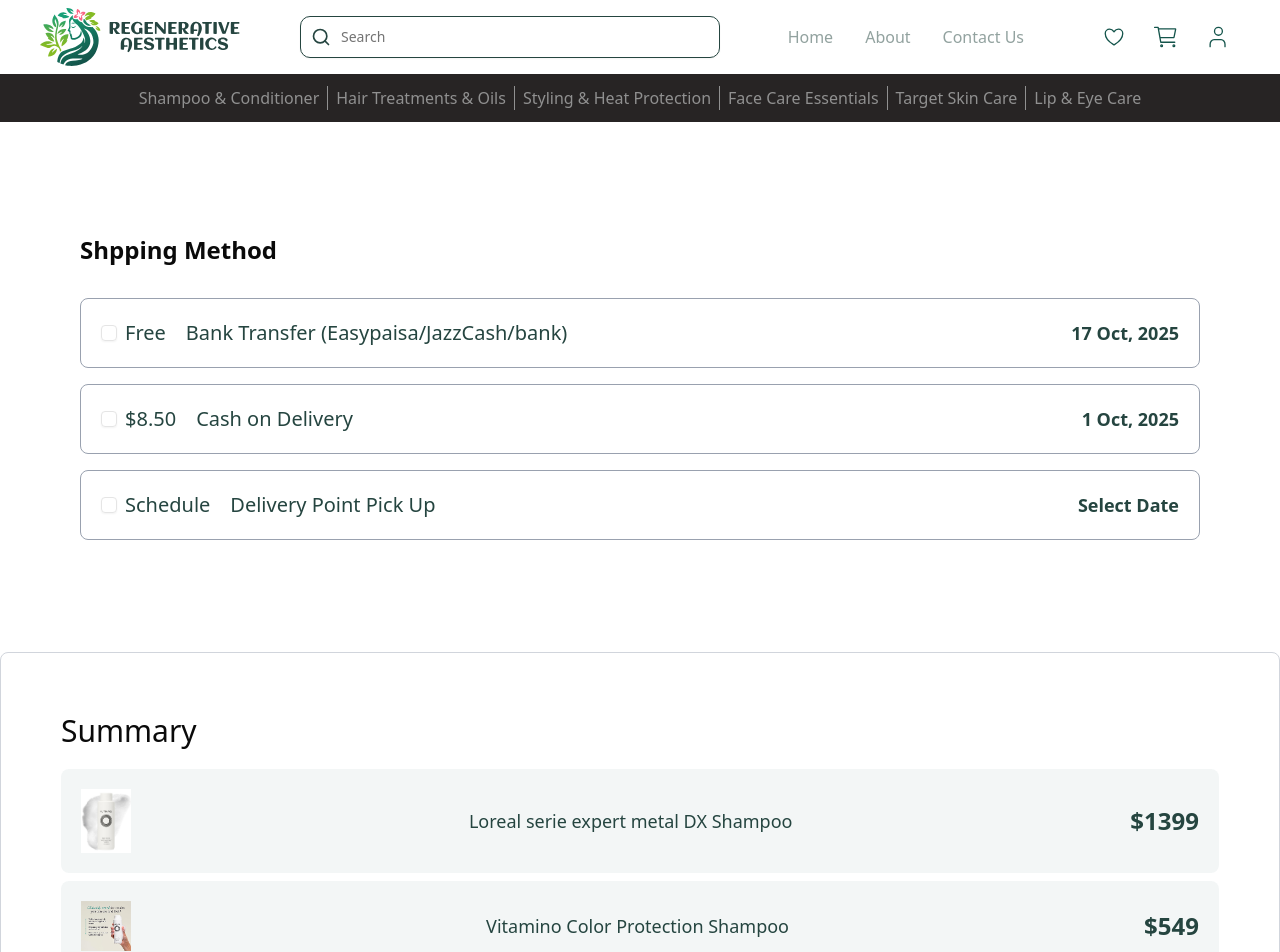
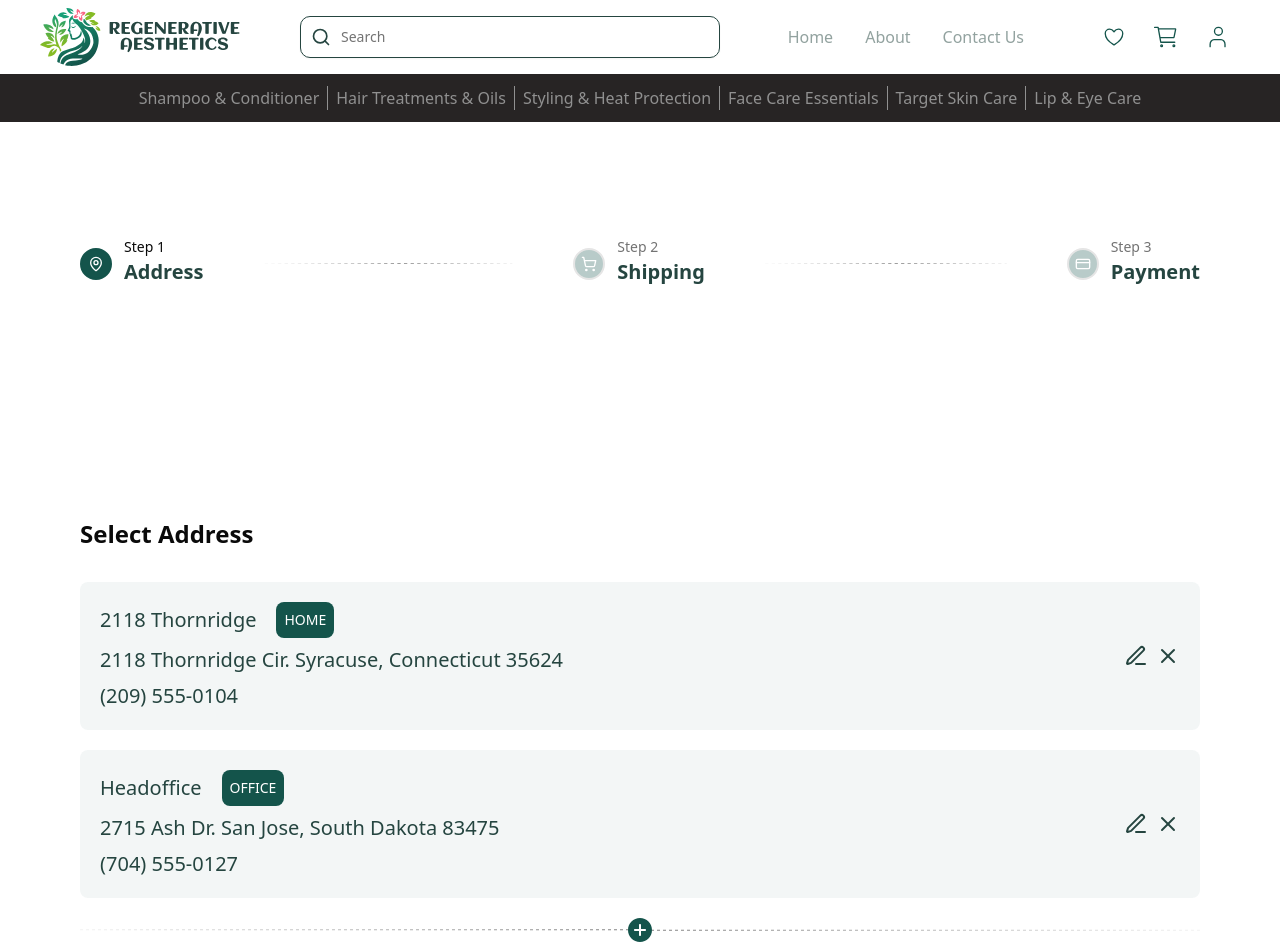
Before and after one commit to FaizanAli-io/Regenerative-Aesthetics-FE, a Next.js app in the folder frontend/: page /payment in a window 1280 px wide. Shown: the top 952 px of the page. Built offline with nearby package versions, Linux system fonts and the light colour scheme.

Commit message:
Complete payment page.

```diff
--- /dev/null
+++ b/frontend/app/components/Stepper.tsx
@@ -0,0 +1,86 @@
+'use client';
+import { Check } from 'lucide-react';
+import { cn } from '@/lib/utils';
+
+interface StepperProps {
+  steps: {
+    id: string;
+    label: string;
+    text: string;
+    icon?: React.ReactNode;
+  }[];
+  activeStep: number;
+  onStepClick?: (step: number) => void;
+  className?: string;
+}
+
+function Stepper({ steps, activeStep, onStepClick, className }: StepperProps) {
+  return (
+    <div className={cn('w-full', className)}>
+      <ol className='flex items-center w-full'>
+        {steps.map((step, index) => {
+          const isActive = activeStep === index;
+          const isCompleted = activeStep > index;
+          const isLast = index === steps.length - 1;
+
+          return (
+            <li
+              key={step.id}
+              className={cn('flex items-center', !isLast && 'w-full')}
+            >
+              <div className='flex  items-center space-x-3'>
+                <button
+                  type='button'
+                  onClick={() => onStepClick?.(index)}
+                  className={cn(
+                    'flex items-center justify-center w-8 h-8 rounded-full border-2 shrink-0',
+                    isActive &&
+                      'border-primary-variant2 bg-primary-variant2 text-primary-variant2-foreground',
+                    isCompleted &&
+                      'border-primary-variant2 bg-primary-variant2 text-primary-variant2-foreground',
+                    !isActive && !isCompleted && 'bg-primary-variant2/30'
+                  )}
+                  aria-current={isActive ? 'step' : undefined}
+                >
+                  {step.icon}
+                </button>
+
+                <div className='mt-2 text-left -translate-y-2'>
+                  <span
+                    className={cn(
+                      'text-sm font-medium',
+                      isActive && 'text-foreground',
+                      isCompleted && 'text-foreground',
+                      !isActive && !isCompleted && 'text-muted-foreground'
+                    )}
+                  >
+                    {step.label}
+                  </span>
+                  <p className=' text-xl font-semibold text-primary-darker'>
+                    {step.text}
+                  </p>
+                </div>
+              </div>
+
+              {!isLast && (
+                // <div
+                //   className={cn(
+                //     'w-full h-0.5 mx-2',
+                //     isCompleted ? 'bg-red-500' : 'bg-muted-foreground/30'
+                //   )}
+                // />
+                <img
+                  src='/icons/dotted-line.svg'
+                  alt='line'
+                  className='w-full mx-15'
+                />
+              )}
+            </li>
+          );
+        })}
+      </ol>
+    </div>
+  );
+}
+
+export default Stepper;
--- /dev/null
+++ b/frontend/app/payment/_components/AddressItem.tsx
@@ -0,0 +1,61 @@
+import React from 'react';
+import { cn } from '@/lib/utils';
+import { Edit3, X } from 'lucide-react';
+
+interface Props extends React.HTMLAttributes<HTMLDivElement> {
+  title: string;
+  label: string;
+  address: string;
+  phone: string;
+}
+
+const AddressItem = ({
+  title,
+  label,
+  address,
+  phone,
+  className,
+  ...props
+}: Props) => {
+  return (
+    <div
+      className={cn(
+        'bg-primary-variant2/5 flex items-center justify-between space-x-5 p-5 text-2xl text-primary-darker rounded-md',
+        className
+      )}
+      {...props}
+    >
+      <div className='text-xl space-y-2'>
+        <div className='flex items-center space-x-5'>
+          {/* <Checkbox
+            className=' data-[state=checked]:bg-primary-variant2'
+            id='billing-address'
+            checked
+          /> */}
+          <label
+            htmlFor={label}
+            className='font-medium leading-none peer-disabled:cursor-not-allowed peer-disabled:opacity-70'
+          >
+            {title}
+          </label>
+
+          <label
+            className='bg-primary-variant2 p-2 uppercase rounded-md text-white text-sm'
+            htmlFor={label}
+          >
+            {label}
+          </label>
+        </div>
+
+        <p>{address}</p>
+        <p>{phone}</p>
+      </div>
+      <div className='flex space-x-2'>
+        <Edit3 />
+        <X />
+      </div>
+    </div>
+  );
+};
+
+export default AddressItem;
--- /dev/null
+++ b/frontend/app/payment/_sections/PaymentStepper.tsx
@@ -0,0 +1,46 @@
+'use client';
+
+import Stepper from '@/app/components/Stepper';
+import { CreditCardIcon, MapPin, ShoppingCart } from 'lucide-react';
+import React from 'react';
+
+const steps = [
+  {
+    id: 'step-1',
+    label: 'Step 1',
+    text: 'Address',
+    icon: <MapPin className='w-4 h-4 text-white' />,
+  },
+  {
+    id: 'step-2',
+    label: 'Step 2',
+    text: 'Shipping',
+    icon: <ShoppingCart className='w-4 h-4 text-white' />,
+  },
+  {
+    id: 'step-3',
+    label: 'Step 3',
+    text: 'Payment',
+    icon: <CreditCardIcon className='w-4 h-4 text-white' />,
+  },
+];
+
+const PaymentStepper = () => {
+  const [activeStep, setActiveStep] = React.useState(0);
+
+  const handleStepClick = (step: number) => {
+    setActiveStep(step);
+  };
+
+  return (
+    <section className='px-20 my-28'>
+      <Stepper
+        steps={steps}
+        activeStep={activeStep}
+        onStepClick={handleStepClick}
+      />
+    </section>
+  );
+};
+
+export default PaymentStepper;
--- /dev/null
+++ b/frontend/app/payment/_sections/SectionAddress.tsx
@@ -0,0 +1,43 @@
+import React from 'react';
+import AddressItem from '../_components/AddressItem';
+
+const data = [
+  {
+    title: '2118 Thornridge',
+    label: 'Home',
+    address: '2118 Thornridge Cir. Syracuse, Connecticut 35624',
+    phone: '(209) 555-0104',
+  },
+  {
+    title: 'Headoffice',
+    label: 'Office',
+    address: '2715 Ash Dr. San Jose, South Dakota 83475',
+    phone: '(704) 555-0127',
+  },
+];
+
+const SectionAddress = () => {
+  return (
+    <section className='px-20 py-28'>
+      <h2 className='text-2xl font-semibold mb-8'>Select Address</h2>
+      <div className='space-y-5'>
+        {data.map((item, index) => (
+          <AddressItem
+            title={item.title}
+            label={item.label}
+            address={item.address}
+            phone={item.phone}
+            key={index}
+          />
+        ))}
+        <img
+          src='/icons/add-new-address.svg'
+          alt='Add address button'
+          className='w-full cursor-pointer'
+        />
+      </div>
+    </section>
+  );
+};
+
+export default SectionAddress;
--- /dev/null
+++ b/frontend/app/payment/_sections/SectionPay.tsx
@@ -0,0 +1,24 @@
+import React from 'react';
+import OrderSummary from '../OrderSummary';
+import CreditCardForm from '../CreditCardForm';
+
+const SectionPay = () => {
+  return (
+    <section className='grid grid-cols-2 gap-x-10 px-20 py-28'>
+      <OrderSummary />
+      <div>
+        <h2 className='text-3xl mb-5'>Payment</h2>
+
+        <ul className='flex text-xl space-x-5 mb-10'>
+          <li className='underline underline-offset-8'>Paypal</li>
+          <li>Credit Card</li>
+          <li>Easypaisa</li>
+        </ul>
+
+        <CreditCardForm />
+      </div>
+    </section>
+  );
+};
+
+export default SectionPay;
--- a/frontend/app/payment/page.tsx
+++ b/frontend/app/payment/page.tsx
@@ -1,14 +1,16 @@
 import React from 'react';
-import OrderSummary from './OrderSummary';
-import CreditCardForm from './CreditCardForm';
 import ShippingMethod from './_sections/ShippingMethod';
+import SectionAddress from './_sections/SectionAddress';
+import PaymentStepper from './_sections/PaymentStepper';
+import SectionPay from './_sections/SectionPay';
 
 const Page = () => {
   return (
     <>
+      <PaymentStepper />
+      <SectionAddress />
       <ShippingMethod />
-      <OrderSummary />
-      <CreditCardForm />
+      <SectionPay />
     </>
   );
 };
```
Also changed, not shown: frontend/public/icons/add-new-address.svg (added), frontend/public/icons/dotted-line.svg (added).
